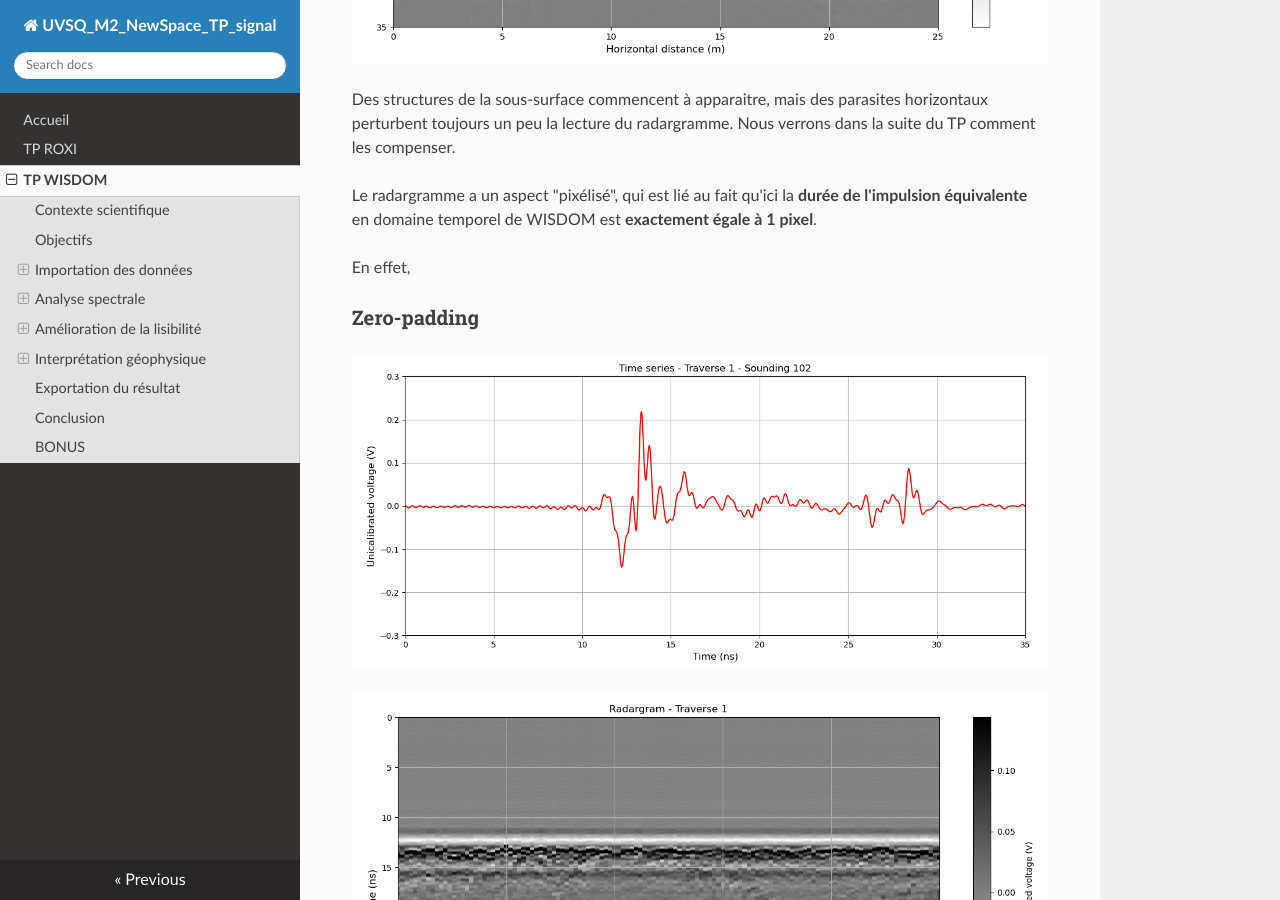
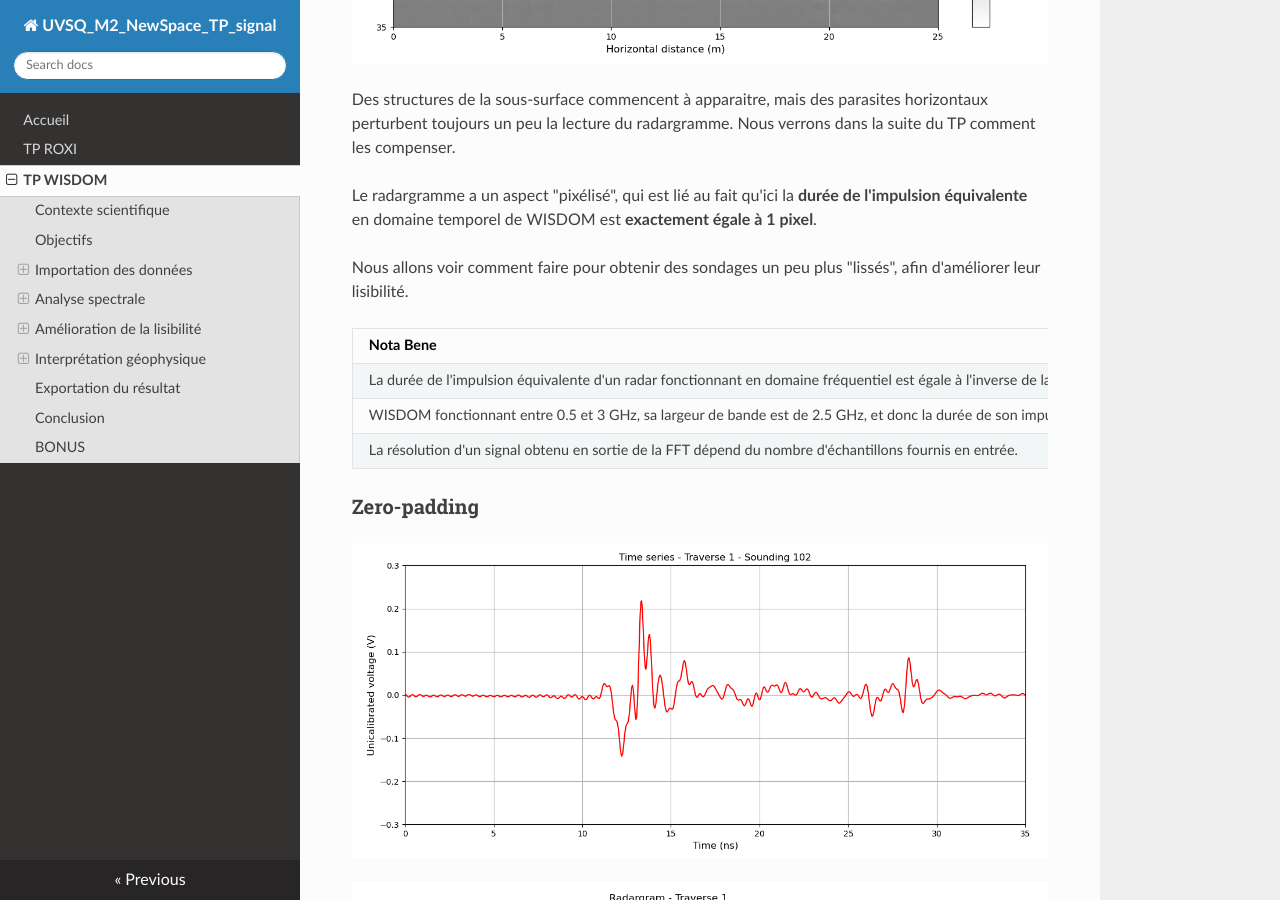
Before and after one commit to NicOudart/UVSQ_M2_NewSpace_TP_signal, an MkDocs documentation site: the page built from docs/TP_WISDOM.md, in a window 1280 px wide and 900 px high, scrolled down 16345 px. Built offline with MkDocs 1.6.1, drawn with Linux system fonts in a browser that asks for light colours; nearby versions of some CDN libraries.

Commit message:
-Progress on WISDOM.

```diff
--- a/docs/TP_WISDOM.md
+++ b/docs/TP_WISDOM.md
@@ -464,7 +464,13 @@ Nous verrons dans la suite du TP comment les compenser.
 
 Le radargramme a un aspect "pixélisé", qui est lié au fait qu'ici la **durée de l'impulsion équivalente** en domaine temporel de WISDOM est **exactement égale à 1 pixel**.
 
-En effet,
+Nous allons voir comment faire pour obtenir des sondages un peu plus "lissés", afin d'améliorer leur lisibilité.
+
+|Nota Bene|
+|:-|
+|La durée de l'impulsion équivalente d'un radar fonctionnant en domaine fréquentiel est égale à l'inverse de la bande de fréquences de l'instrument.|
+|WISDOM fonctionnant entre 0.5 et 3 GHz, sa largeur de bande est de 2.5 GHz, et donc la durée de son impulsion équivalente est de 0.4 ns.|
+|La résolution d'un signal obtenu en sortie de la FFT dépend du nombre d'échantillons fournis en entrée.|
 
 ### Zero-padding
 
```
